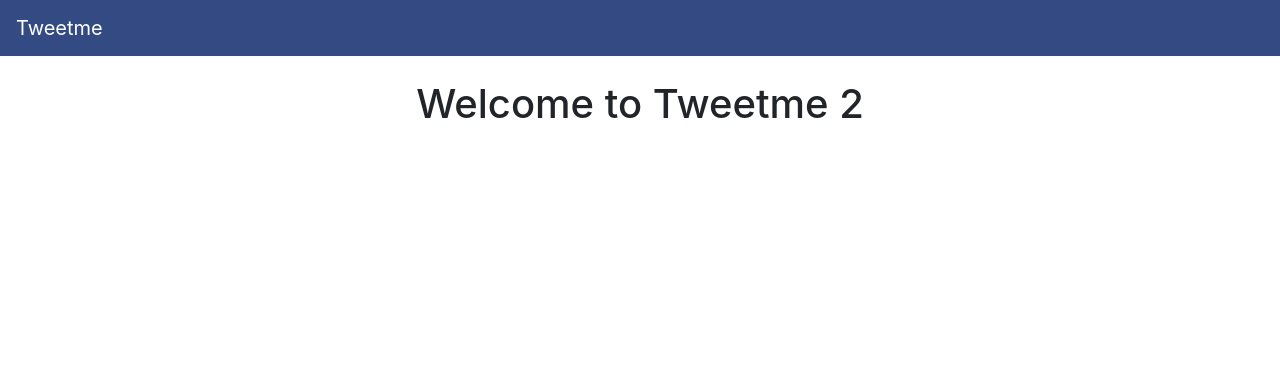
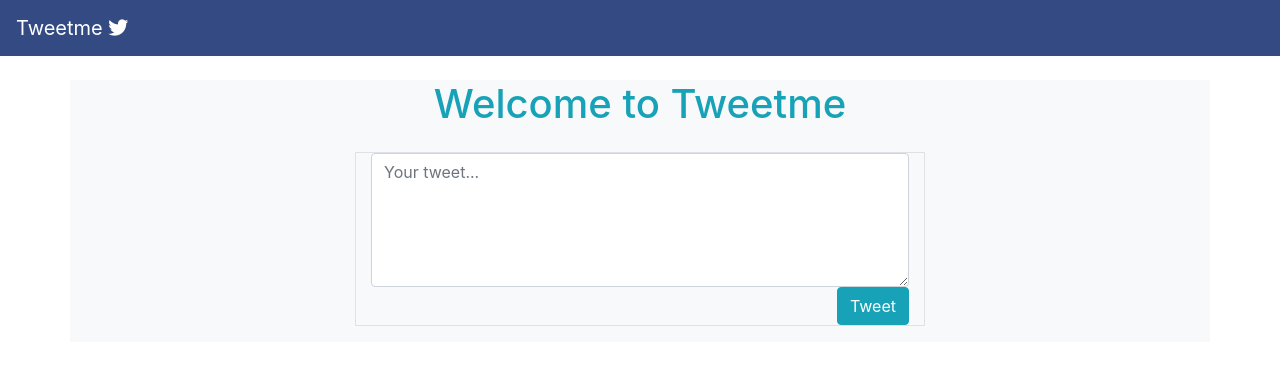
Before and after one commit to grv20/Tweetme2, a Django app: page / in a window 1280 px wide. Shown: the top 365 px of the page. Run offline with Django 3.2, Linux system fonts and the light colour scheme; data that the repository does not hold is empty; some libraries are stand-ins or nearby versions.

Commit message:
updated timeline

```diff
--- a/templates/base.html
+++ b/templates/base.html
@@ -7,16 +7,18 @@
 
     <!-- Bootstrap CSS -->
     <link rel="stylesheet" href="https://stackpath.bootstrapcdn.com/bootstrap/4.5.2/css/bootstrap.min.css" integrity="sha384-JcKb8q3iqJ61gNV9KGb8thSsNjpSL0n8PARn9HuZOnIxN0hoP+VmmDGMN5t9UJ0Z" crossorigin="anonymous">
+    <link rel="stylesheet" href="https://use.fontawesome.com/releases/v5.6.1/css/all.css" integrity="sha384-gfdkjb5BdAXd+lj+gudLWI+BXq4IuLW5IT+brZEZsLFm++aCMlF1V92rMkPaX4PP" crossorigin="anonymous">
     <style>
       .bg-tweetme {
         background-color: #334b82!important;
       }
+
     </style>
     <title>Tweetme 2{% block head_title %}{% endblock head_title %}</title>
   </head>
   <body>
     {% include "components/navbar.html" %}
-    <div class='container'>
+    <div class='container bg-light'>
       {% block content %}
 
     {% endblock content %}
--- /dev/null
+++ b/templates/components/form.html
@@ -0,0 +1,5 @@
+<form method='POST'>
+    {% csrf_token %}
+    {{ form.as_p }}
+    <button type="submit" class='btn btn-secondary'>Save</button>
+</form>
--- a/templates/components/navbar.html
+++ b/templates/components/navbar.html
@@ -1,5 +1,5 @@
-<nav class="navbar navbar-expand-lg navbar-dark bg-tweetme bg-dark mb-4">
-    <a class="navbar-brand" href="/">Tweetme</a>
+<nav class="navbar navbar-expand-lg navbar-dark bg-tweetme bg-light mb-4">
+    <a class="navbar-brand" href="/">Tweetme <i class="fab fa-twitter" aria-hidden="true"></i></a>
     <button class="navbar-toggler" type="button" data-toggle="collapse" data-target="#navbarSupportedContent" aria-controls="navbarSupportedContent" aria-expanded="false" aria-label="Toggle navigation">
       <span class="navbar-toggler-icon"></span>
     </button>
--- a/templates/pages/home.html
+++ b/templates/pages/home.html
@@ -1,13 +1,26 @@
 {% extends 'base.html' %}
 
 {% block head_title %}
-this is amazing!!
+: Home
 {% endblock head_title %}
 
 {% block content %}
 <div class="row text-center">
     <div class="col">
-        <h1>Welcome to Tweetme 2</h1>
+        <h1 class="text-info">Welcome to Tweetme</h1>
+    </div>
+</div>
+
+
+<div class='row mb-3 mt-3'>
+    <div class='col-md-6 mx-auto col-10  border'>
+        <form class='form' id='tweet-create-form' method='POST' action='/create-tweet'>
+            {% csrf_token %}
+            <input type='hidden' value='/' name='next' /> <!-- want it to be redirected to home page-->
+            <textarea class='form-control text' rows='5' name='content' placeholder='Your tweet...'></textarea>
+            <button type='submit' class="btn btn-info float-right">Tweet</button>
+            <div class="msg text-success bg-light"></div>
+        </form>
     </div>
 </div>
 
@@ -16,20 +29,63 @@ this is amazing!!
     Loading...
 </div>
 <script>
-    const tweetsElement = document.getElementById("tweets") //get an html element
+    function handleTweetCreateFormDidSubmit(event){
+        event.preventDefault()
+        const myForm = event.target
+        const myFormData = new FormData(myForm)
+        const url = myForm.getAttribute("action")
+        const method = myForm.getAttribute("method")
+        const msg = document.querySelector('.msg');
+        msg.innerHTML = 'Succesfully Tweeted!';
+        setTimeout(() => msg.remove(), 3000);
+        document.querySelector('.text').value = ""
+        const xhr = new XMLHttpRequest()
+        xhr.open(method,url)
+        xhr.onload = function(){
+            //console.log(xhr.response) //log the response thats coming back
+        const serverResponse = xhr.response
+        console.log(serverResponse)
+        const tweetCreateFormEl = document.getElementById("tweet-create-form")
+        loadTweets(tweetsEl)
+        }
+        xhr.send(myFormData)
+    }
 
-    // tweetsElement.innerHTML = 'Loading...' // set new html in that element
-    // var el1 = "<h1>Hi there 1</h1>"
-    // var el2 = "<h1>Hi there 2</h1>"
-    // var el3 = "<h1>Hi there 3</h1>"
-    // tweetsElement.innerHTML = el1 + el2 + el3
+    const tweetCreateFormEl = document.getElementById("tweet-create-form")
 
+    tweetCreateFormEl.addEventListener("submit", handleTweetCreateFormDidSubmit )
+
+    const tweetsEl = document.getElementById("tweets") //get an html element
+    const loadTweets = function loadTweets(tweetsElement){
         const xhr = new XMLHttpRequest() //retrieval of data  from xhr for
         //purpose of continually modifying loaded web page underlying concept
         //of AJAX Design.
         const method = 'GET'
         const url = "/tweets"
         const responseType = "json"
+
+        xhr.responseType = responseType
+        xhr.open(method,url) //open up this method with this url
+        xhr.onload = function(){
+            //console.log(xhr.response) //log the response thats coming back
+        const serverResponse = xhr.response //it saves response provided by request(the json response it got)
+        const listedItems = serverResponse.response // it saves "response" field declared in the json file
+        var finalTweetStr = ""
+        var i;
+        for(i=listedItems.length-1; i>=0; i--){
+            var tweetObj = listedItems[i]
+            var currentItem = formatTweetElement(tweetObj)
+            finalTweetStr  += currentItem
+        }
+        tweetsElement.innerHTML = finalTweetStr
+        //console.log(listedItems)
+    }
+
+    xhr.send() //trigger the request after i send it up
+
+    }
+
+    loadTweets(tweetsEl)
 
     function handleDidLike(tweet_id, currentCount){
         console.log(tweet_id, currentCount)
@@ -42,32 +98,16 @@ this is amazing!!
     }
 
     function formatTweetElement(tweet){
+        var date = new Date(tweet.time)
         var formattedTweet = "<div class='col-12 col-md-10 mx-auto border rounded py-3 colmb-4 tweet' id='tweet-"+
-        tweet.id + "'><h1>" +
-            tweet.id + "</h1>" +
-            "<p>" +  tweet.content +
+        tweet.id + "'>" +
+            "<p><strong class='text-info'>" + tweet.id + "</strong> " + tweet.content +
+            "</p><p class='text-muted'>" + date +
             "</p><div class='btn-group'>" + LikeBtn(tweet) +
              "</div></div>"
         return formattedTweet
     }
-    xhr.responseType = responseType
-    xhr.open(method,url) //open up this method with this url
-    xhr.onload = function(){
-        //console.log(xhr.response) //log the response thats coming back
-        const serverResponse = xhr.response //it saves response provided by request(the json response it got)
-        const listedItems = serverResponse.response // it saves "response" field declared in the json file
-        var finalTweetStr = ""
-        var i;
-        for(i=0; i<listedItems.length; i++){
-            var tweetObj = listedItems[i]
-            var currentItem = formatTweetElement(tweetObj)
-            finalTweetStr  += currentItem
-        }
-        tweetsElement.innerHTML = finalTweetStr
-        //console.log(listedItems)
-    }
 
-    xhr.send() //trigger the request after i send it up
 </script>
 
 {% endblock content %}
--- a/tweetme2/settings.py
+++ b/tweetme2/settings.py
@@ -26,7 +26,7 @@ SECRET_KEY = 'wop))y^)eg=9ht1q5++_%3^+w)4@=c8^nh2b!5gnxd5oj#raft'
 # SECURITY WARNING: don't run with debug turned on in production!
 DEBUG = True
 
-ALLOWED_HOSTS = []
+ALLOWED_HOSTS = ['127.0.0.1','.mydomain.com']
 
 
 # Application definition
@@ -118,7 +118,7 @@ USE_I18N = True
 
 USE_L10N = True
 
-USE_TZ = True
+USE_TZ = False
 
 
 # Static files (CSS, JavaScript, Images)
--- a/tweetme2/urls.py
+++ b/tweetme2/urls.py
@@ -15,11 +15,14 @@ Including another URLconf
 """
 from django.contrib import admin
 from django.urls import path
-from tweets.views import home_view, tweet_detail_view, tweet_list_view
+from tweets.views import (
+    home_view, tweet_detail_view, tweet_list_view, tweet_create_view,
+    )
 
 urlpatterns = [
     path('admin/', admin.site.urls),
     path('',home_view),
+    path('create-tweet', tweet_create_view),
     path('tweets',tweet_list_view),
     path('tweets/<int:tweet_id>',tweet_detail_view),
 ]
--- a/tweets/models.py
+++ b/tweets/models.py
@@ -6,6 +6,6 @@ class Tweet(models.Model):
     # id = models.AutoField(primary_key=True)
     content = models.TextField(blank=True, null=True)
     image = models.FileField(upload_to='images/', blank=True, null=True)
-
+    date_created = models.DateTimeField(auto_now_add=True)
     def __str__(self):
         return self.content
--- a/tweets/views.py
+++ b/tweets/views.py
@@ -1,8 +1,14 @@
 import random
-from django.shortcuts import render
+from django.shortcuts import render, redirect, HttpResponseRedirect
 from django.http import HttpResponse, Http404, JsonResponse
+from django.utils.http import  is_safe_url
+from datetime import datetime
+from django.db.models.functions import ExtractYear
+from django.conf import settings
+from .forms import TweetForm
 from .models import Tweet
 
+ALLOWED_HOSTS = settings.ALLOWED_HOSTS
 # Create your views here.
 def home_view(request, *args, **kwargs):
     print(args, kwargs)
@@ -16,13 +22,25 @@ def tweet_list_view(request, *args, **kwargs):
     """
     qs = Tweet.objects.all()
     tweets_list = [{"id": x.id, "content":x.content,
-     "likes":random.randint(0,122)} for x in qs]
+    "time":x.date_created,"likes":random.randint(0,122)} for x in qs]
     data = {
         "isUser": False,
         "response": tweets_list
     }
     return JsonResponse(data)
 
+def tweet_create_view(request, *args, **kwargs):
+    form = TweetForm(request.POST or None) #TweetForm class can be initialized with data or not
+    next_url = request.POST.get("next") or None
+    print("next_url", next_url)
+    if form.is_valid(): #if form is invalid page will render invalid form
+        obj = form.save(commit=False)
+        # do other form related logic
+        obj.save()
+        if next_url != None and is_safe_url(next_url, ALLOWED_HOSTS):
+            return redirect(next_url)
+        form = TweetForm() #re-initialize blank form
+    return render(request, 'components/form.html', context={"form":form})
 
 def tweet_detail_view(request, tweet_id, *args, **kwargs):
     """
```
Also changed, not shown: todo.md (+1 -0 lines), tweets/forms.py (added, +14 -0 lines), tweets/migrations/0002_tweet_date_created.py (added). Lines whose indentation alone changed are shown as unchanged.
